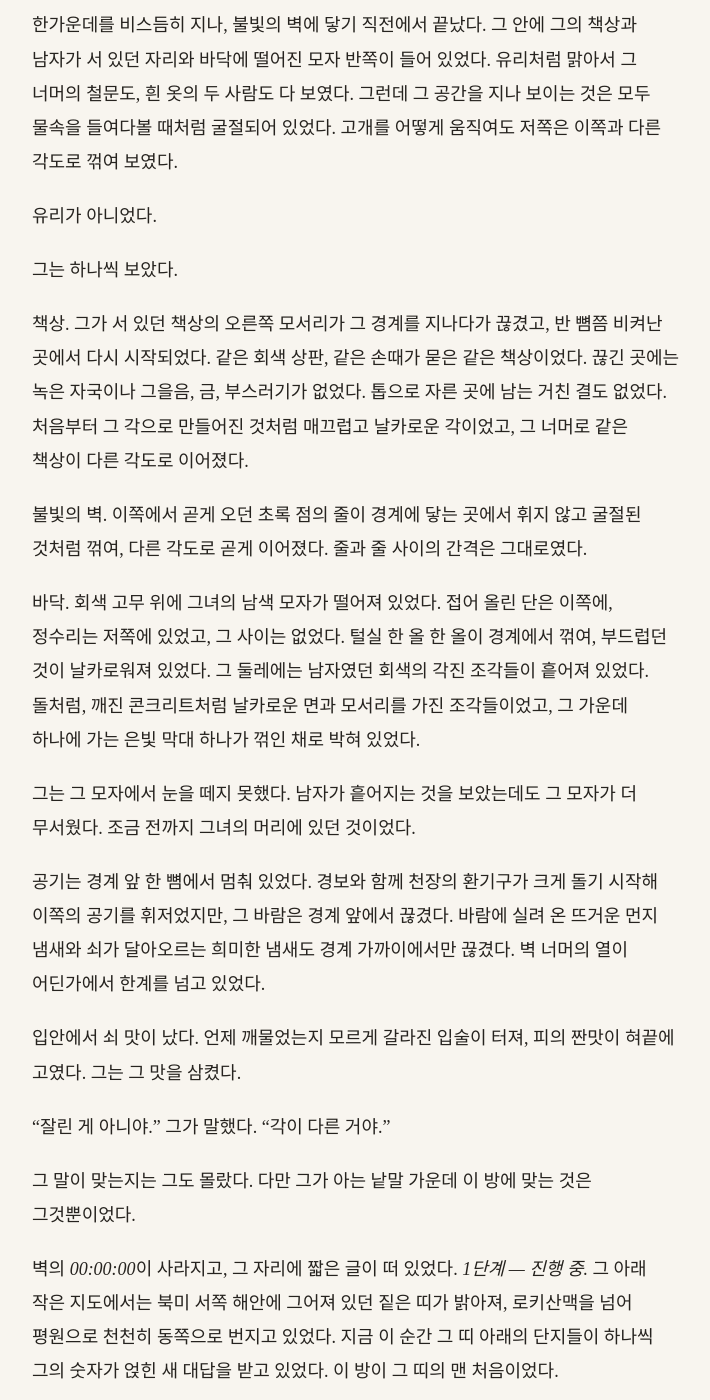
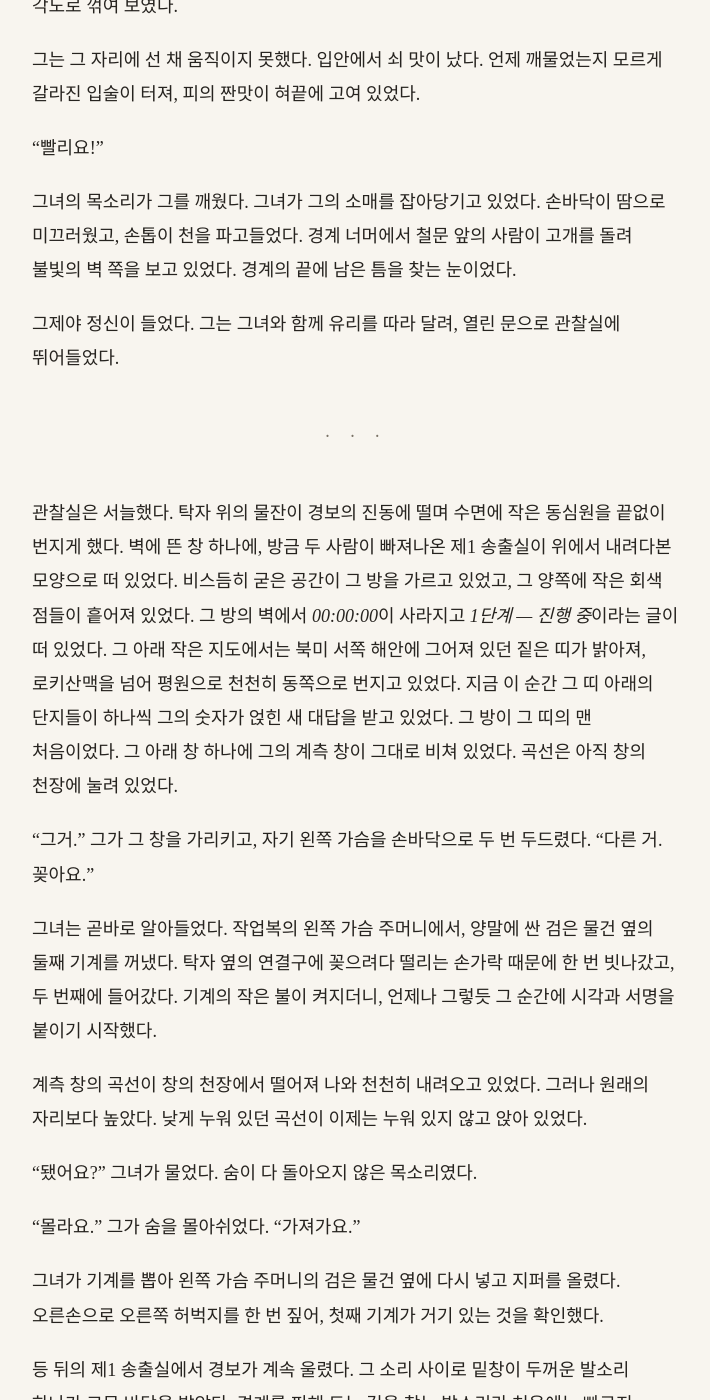
Before and after one commit to kangkkang/writer_s1_public, a Jekyll site: the page built from vol1/035.md, in a window 1280 px wide and 1400 px high, scrolled down 4634 px. Shown: the whole window, without its empty margins (284-994 px from the left). Built offline with Jekyll 4.4.1, drawn with Linux system fonts in a browser that asks for light colours; our own code applies the rules of GitHub Pages for plain Markdown files; some of the changed text lies outside the part shown.

Commit message:
Update from https://github.com/kangkkang/writer_s1/commit/5545a272d7b6213770b9ccd33bdbad0d733ab3aa

```diff
--- a/vol1/035.md
+++ b/vol1/035.md
@@ -34,17 +34,15 @@
 
 "그분의 대계는 시작되었다." 남자가 말했다. "이젠 멈출 수 없다."
 
-목소리가 달랐다. 합쇼체가 아니었다. 낮고 평평하고, 이상하게 가벼웠다. 그 목소리에서 무언가가 빠져 있었지만, 그것이 무엇인지 그는 나중에도 말할 수 없었다.
+목소리가 달랐다. 합쇼체가 아니었다. 낮고 평평하고, 이상하게 가벼웠다. 그 목소리에서 무언가가 빠져 있었지만, 그것이 무엇인지 그는 알 수 없었다.
 
 그분.
 
-그 낱말이 고요 속에 떨어졌다. 받아 들 곳이 없었다. 회사의 누구도, 이사회의 누구도 그렇게 불리지 않았다. 그는 그 낱말을 머릿속의 어느 줄에도 놓지 못하고 그대로 쥐고 있었다.
-
-남자는 그 작은 공간 앞에서 한 걸음도 물러서지 않았다.
+그 낱말이 고요 속에 떨어졌다. 회사의 누구도, 이사회의 누구도 그렇게 불리지 않았다. 그는 그 낱말을 머릿속의 어느 줄에도 놓지 못하고 그대로 쥐고 있었다.
 
 다음 순간 공간이 커졌다.
 
-부풀어 오르는 동안이 없었다. 공만 하던 것이 눈 한 번 깜빡일 사이에 방의 반을 차지할 만큼 커져 있었다. 그 가장자리가 남자를 지나갔다. 손끝과 소매와 넥타이핀과 은발이 같은 순간에 각이 되었고, 남자의 몸은 굳는 동시에 수없이 많은 각으로 갈라져 회색의 작은 조각들로 흩어졌다. 소리도 피도 없었다. 남자의 얼굴이 사라지기 직전, 그는 그 얼굴을 보았다. 아무것도 없었다. 관찰실에 처음 앉아 있던 얼굴, 아침 9시의 회의실 같은 얼굴이었다.
+처음엔 공만 하던 것이 눈 한 번 깜빡일 사이에 방의 반을 차지할 만큼 커져 있었다. 그 가장자리가 남자를 지나갔다. 손끝과 소매와 넥타이핀과 은발이 같은 순간에 각이 되었고, 남자의 몸은 굳는 동시에 수없이 많은 각으로 갈라져 회색의 작은 조각들로 흩어졌다. 소리도 피도 없었다. 남자의 얼굴이 사라지기 직전, 그는 그 얼굴을 보았다. 아무것도 없었다. 관찰실에 처음 앉아 있던 얼굴, 아침 9시의 회의실 같은 얼굴이었다.
 
 그의 눈 끝에 무언가가 걸렸다. 계측 창이었다. 낮게 누워 있던 곡선이 창의 위쪽 끝을 뚫고 나갈 듯 치솟아, 창의 천장에 납작하게 눌려 있었다. 9년 동안 어떤 계측에서도 본 적 없는 모양이었다.
 
@@ -52,21 +50,21 @@
 
 그녀만 움직였다. 그녀를 붙잡은 팔이 느슨해진 틈에, 그녀가 온몸을 뒤로 비틀며 그 사람을 들이받았다. 둔한 소리가 나고 그 사람이 철문 쪽으로 비틀거렸다. 그녀의 두 팔이 풀렸다. 그녀는 넘어질 듯 앞으로 쏠렸다가 바닥을 짚고 일어섰다.
 
-그때 공간이 다시 작아졌다. 방의 반을 차지했던 가장자리가 물러나며, 가장자리가 지나간 바닥에는 각지게 일어난 고무 자국만 남았다. 그와 그녀 사이에 다시 바닥이 열렸다.
+그때 공간이 다시 작아졌다. 방의 반을 차지했던 가장자리가 물러나며, 가장자리가 지나간 바닥에는 각지게 일어난 고무 자국만 남았다. 두 사람 사이를 막고 있던 공간이 물러나, 그와 그녀 사이에 다시 지나갈 길이 생겼다.
 
 그녀가 작아진 공간을 크게 돌아 그에게로 달려왔다. 그는 손을 뻗어 그녀의 소매를 잡아 끌어당겼다. 그녀의 팔이 떨리고 있었고, 그의 손도 마찬가지였다.
 
 경보가 울렸다.
 
-날카롭고 높은 전자음이 천장에서 세 번 끊어 울리고, 한 박자 쉬고, 다시 세 번 울렸다. 천장의 모서리마다 하얀 등이 깜박이며 초록 한 덩어리였던 방을 하얗게, 초록으로, 다시 하얗게 쪼갰다. 녹음된 여자의 목소리가 소리 사이로 끼어들었다. 대피하십시오. 시설에 이상이 감지되었습니다. 가까운 출구로 대피하십시오. 시카고에서 들은 것과 같은 박자에 등이 굳었지만, 이번 소리는 누가 열어 둔 것이 아니라 이 방이 스스로 낸 것이었다.
+날카롭고 높은 전자음이 천장에서 세 번 끊어 울리고, 한 박자 쉬고, 다시 세 번 울렸다. 천장의 모서리마다 하얀 등이 깜박이며 초록 한 덩어리였던 방을 하얗게, 초록으로, 다시 하얗게 쪼갰다. 녹음된 여자의 목소리가 소리 사이로 끼어들었다. 대피하십시오. 시설에 이상이 감지되었습니다. 가까운 출구로 대피하십시오. 시카고에서 들은 것과 같은 소리에 등이 굳었지만, 이번 소리는 누가 열어 둔 것이 아니라 이 방이 스스로 낸 것이었다.
 
 관찰실의 옆문에서 철컥 소리가 났다. 방의 입구 쪽 철문에서도 같은 소리가 났다. 대피할 때 사람이 갇히지 않게 문들의 걸쇠가 스스로 풀린 것이었다.
 
 "관찰실이요." 그녀가 숨을 몰아쉬며 말했다. "옆문이 열렸어요."
 
-그녀는 이 방에 들어온 순간부터, 붙잡혀 있던 18분 동안에도 출구를 세고 있었다. 그녀의 눈이 방을 돌던 순서가 그에게 떠올랐다. 문, 유리, 관찰실, 그 방의 다른 문.
+그녀는 이 방에 들어온 순간부터, 붙잡혀 있던 18분 동안에도 탈출할 계획을 세우고 있었다. 그녀의 눈이 방을 돌던 순서가 그에게 떠올랐다. 문, 유리, 관찰실, 그 방의 다른 문.
 
-그들은 공간에서 멀어지는 쪽으로, 유리를 따라 관찰실의 문을 향해 움직였다. 그 사이에도 공간은 숨을 쉬듯 조금 커졌다가 작아졌다. 그는 가장자리에서 눈을 떼지 않았다.
+그들은 공간에서 멀어지는 쪽으로, 유리를 따라 관찰실의 문을 향해 움직였다. 그 사이에도 공간은 숨을 쉬듯 조금 커졌다가 작아졌다. 그는 그 공간에서 눈을 떼지 않았다.
 
 등 뒤에서 발소리가 났다. 흰 옷의 두 사람이 뒤늦게 정신을 차린 것이었다. 그녀에게 들이받힌 사람이 먼저 몸을 일으켰고, 숫자가 0이 되기 직전 그의 어깨로 손을 뻗었던 사람이 그 옆에 붙었다. 두 사람이 공간의 가장자리를 돌아 그들을 쫓아왔다. 정리하십시오. 그 말을 한 사람은 흩어졌지만 그 말은 아직 거두어지지 않았다.
 
@@ -74,7 +72,7 @@
 
 그 순간 공간이 다시 커졌다.
 
-가장자리가 그들과 두 사람 사이로 한꺼번에 밀려 나왔고, 뻗어 오던 손목이 그 안으로 들어갔다. 그 사람이 멈췄다. 손목에서 앞이 없었다. 공간 안으로 들어간 손은 그 사람에게서 떨어져 나가, 다른 각도로 꺾인 채 경계 너머에 떠 있었다. 남은 손목 끝은 피 한 방울 없이 회색으로 각지게 굳어 있었다. 그 사람은 자기 손목을 내려다보았다. 맥을 짚듯이 늘 짚던 손목이었다. 입이 크게 벌어졌다. 비명이었을 텐데, 아무 소리도 건너오지 않았다.
+공간이 그들과 두 사람 사이로 한꺼번에 밀려 나오면서, 뻗어 오던 손목을 삼켰다. 그 사람이 그 자리에서 멈췄다. 손목 끝에 손이 없었다. 공간 안으로 들어간 손은 몸에서 떨어져, 다른 각도로 꺾인 채 경계 너머에 떠 있었다. 남은 손목 끝은 피 한 방울 없이 회색으로 각지게 굳어 있었다. 맥을 짚듯이 늘 짚던 그 손목을 그 사람이 내려다보며 입을 크게 벌렸다. 비명을 지르는 것 같았지만 아무 소리도 건너오지 않았다.
 
 빛은 건너왔지만 소리는 건너오지 않았다.
 
@@ -86,43 +84,17 @@
 
 굳은 공간은 바닥에서 천장까지 닿아 있었다. 입구 쪽 철문 앞 두 걸음에서 시작해 방 한가운데를 비스듬히 지나, 불빛의 벽에 닿기 직전에서 끝났다. 그 안에 그의 책상과 남자가 서 있던 자리와 바닥에 떨어진 모자 반쪽이 들어 있었다. 유리처럼 맑아서 그 너머의 철문도, 흰 옷의 두 사람도 다 보였다. 그런데 그 공간을 지나 보이는 것은 모두 물속을 들여다볼 때처럼 굴절되어 있었다. 고개를 어떻게 움직여도 저쪽은 이쪽과 다른 각도로 꺾여 보였다.
 
-유리가 아니었다.
+그는 그 자리에 선 채 움직이지 못했다. 입안에서 쇠 맛이 났다. 언제 깨물었는지 모르게 갈라진 입술이 터져, 피의 짠맛이 혀끝에 고여 있었다.
 
-그는 하나씩 보았다.
+"빨리요!"
 
-책상. 그가 서 있던 책상의 오른쪽 모서리가 그 경계를 지나다가 끊겼고, 반 뼘쯤 비켜난 곳에서 다시 시작되었다. 같은 회색 상판, 같은 손때가 묻은 같은 책상이었다. 끊긴 곳에는 녹은 자국이나 그을음, 금, 부스러기가 없었다. 톱으로 자른 곳에 남는 거친 결도 없었다. 처음부터 그 각으로 만들어진 것처럼 매끄럽고 날카로운 각이었고, 그 너머로 같은 책상이 다른 각도로 이어졌다.
+그녀의 목소리가 그를 깨웠다. 그녀가 그의 소매를 잡아당기고 있었다. 손바닥이 땀으로 미끄러웠고, 손톱이 천을 파고들었다. 경계 너머에서 철문 앞의 사람이 고개를 돌려 불빛의 벽 쪽을 보고 있었다. 경계의 끝에 남은 틈을 찾는 눈이었다.
 
-불빛의 벽. 이쪽에서 곧게 오던 초록 점의 줄이 경계에 닿는 곳에서 휘지 않고 굴절된 것처럼 꺾여, 다른 각도로 곧게 이어졌다. 줄과 줄 사이의 간격은 그대로였다.
-
-바닥. 회색 고무 위에 그녀의 남색 모자가 떨어져 있었다. 접어 올린 단은 이쪽에, 정수리는 저쪽에 있었고, 그 사이는 없었다. 털실 한 올 한 올이 경계에서 꺾여, 부드럽던 것이 날카로워져 있었다. 그 둘레에는 남자였던 회색의 각진 조각들이 흩어져 있었다. 돌처럼, 깨진 콘크리트처럼 날카로운 면과 모서리를 가진 조각들이었고, 그 가운데 하나에 가는 은빛 막대 하나가 꺾인 채로 박혀 있었다.
-
-그는 그 모자에서 눈을 떼지 못했다. 남자가 흩어지는 것을 보았는데도 그 모자가 더 무서웠다. 조금 전까지 그녀의 머리에 있던 것이었다.
-
-공기는 경계 앞 한 뼘에서 멈춰 있었다. 경보와 함께 천장의 환기구가 크게 돌기 시작해 이쪽의 공기를 휘저었지만, 그 바람은 경계 앞에서 끊겼다. 바람에 실려 온 뜨거운 먼지 냄새와 쇠가 달아오르는 희미한 냄새도 경계 가까이에서만 끊겼다. 벽 너머의 열이 어딘가에서 한계를 넘고 있었다.
-
-입안에서 쇠 맛이 났다. 언제 깨물었는지 모르게 갈라진 입술이 터져, 피의 짠맛이 혀끝에 고였다. 그는 그 맛을 삼켰다.
-
-"잘린 게 아니야." 그가 말했다. "각이 다른 거야."
-
-그 말이 맞는지는 그도 몰랐다. 다만 그가 아는 낱말 가운데 이 방에 맞는 것은 그것뿐이었다.
-
-벽의 *00:00:00*이 사라지고, 그 자리에 짧은 글이 떠 있었다. *1단계 — 진행 중.* 그 아래 작은 지도에서는 북미 서쪽 해안에 그어져 있던 짙은 띠가 밝아져, 로키산맥을 넘어 평원으로 천천히 동쪽으로 번지고 있었다. 지금 이 순간 그 띠 아래의 단지들이 하나씩 그의 숫자가 얹힌 새 대답을 받고 있었다. 이 방이 그 띠의 맨 처음이었다.
-
-그의 숫자. 그 생각이 그를 쳤다. 반 뼘 비켜난 책상의 모서리, 그 각의 생김새를 그는 알았다. 둥근 것이 하나도 없이 곧은 선들이 몇 개의 각으로 만나는 모양이었다. 벨우드의 모텔에서 노트북 화면의 칸 수로 재던 선들, 그녀의 메모지 위에서 만나던 각이 지금 이 방에 있었다.
-
-그가 넘긴 숫자가 저 공간의 각을 맞췄을지도 몰랐다.
-
-그는 그 생각을 끝까지 따라가지 않았다. 그럴 시간이 없었다. 그 생각은 말이 되기 전에 무거운 돌처럼 그의 몸 어딘가로 가라앉았다. 그는 그것을 거기 두었다. 나중에 몇 번이고 꺼낼 것이었다.
-
-경계 너머에서 철문 앞의 사람이 고개를 돌렸다. 경계를 따라 불빛의 벽 쪽으로, 그 끝의 틈을 찾는 눈이었다.
-
-"가요." 그녀가 그의 소매를 잡아당겼다. 손바닥이 땀으로 미끄러웠고, 손톱이 천을 파고들었다.
-
-그녀가 그를 관찰실 문 안으로 끌어당겼다.
+그제야 정신이 들었다. 그는 그녀와 함께 유리를 따라 달려, 열린 문으로 관찰실에 뛰어들었다.
 
 ---
 
-관찰실은 서늘했다. 탁자 위의 물잔이 경보의 진동에 떨며 수면에 작은 동심원을 끝없이 번지게 했다. 벽에 뜬 창 하나에 위에서 내려다본 제1 송출실이 떠 있었다. 비스듬히 굳은 공간이 그 창 속의 방을 가르고 있었고, 그 양쪽에 작은 회색 점들이 흩어져 있었다. 그 아래 창 하나에 그의 계측 창이 그대로 비쳐 있었다. 곡선은 아직 창의 천장에 눌려 있었다.
+관찰실은 서늘했다. 탁자 위의 물잔이 경보의 진동에 떨며 수면에 작은 동심원을 끝없이 번지게 했다. 벽에 뜬 창 하나에, 방금 두 사람이 빠져나온 제1 송출실이 위에서 내려다본 모양으로 떠 있었다. 비스듬히 굳은 공간이 그 방을 가르고 있었고, 그 양쪽에 작은 회색 점들이 흩어져 있었다. 그 방의 벽에서 *00:00:00*이 사라지고 *1단계 — 진행 중*이라는 글이 떠 있었다. 그 아래 작은 지도에서는 북미 서쪽 해안에 그어져 있던 짙은 띠가 밝아져, 로키산맥을 넘어 평원으로 천천히 동쪽으로 번지고 있었다. 지금 이 순간 그 띠 아래의 단지들이 하나씩 그의 숫자가 얹힌 새 대답을 받고 있었다. 그 방이 그 띠의 맨 처음이었다. 그 아래 창 하나에 그의 계측 창이 그대로 비쳐 있었다. 곡선은 아직 창의 천장에 눌려 있었다.
 
 "그거." 그가 그 창을 가리키고, 자기 왼쪽 가슴을 손바닥으로 두 번 두드렸다. "다른 거. 꽂아요."
 
```
Also changed, not shown: vol2/037.md (+2 -0 lines).
